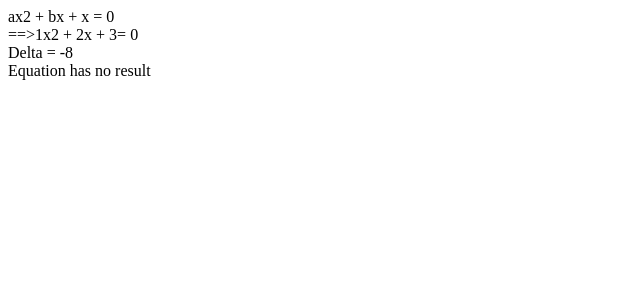
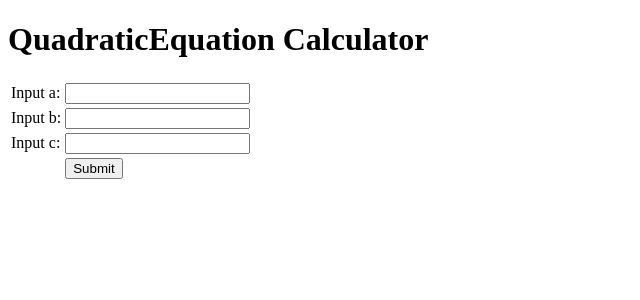
Before and after one commit to TamNguyenCG/PHP-PracticeWeek1, a PHP site: page / in a window 1280 px wide. Shown: the top 300 px of the page, without its empty margins (0-640 px from the left). Run offline with PHP 8.4, Linux system fonts and the light colour scheme.

Commit message:
Build Class QuadraticEquation

```diff
--- a/OOP-QuadraticEquation/QuadraticEquation.php
+++ b/OOP-QuadraticEquation/QuadraticEquation.php
@@ -6,47 +6,42 @@ class quadraticEquation
     public int $b;
     public int $c;
     public int $delta;
-    public int $r1;
-    public int $r2;
 
     public function __construct($a, $b, $c)
     {
         $this->a = $a;
         $this->b = $b;
         $this->c = $c;
+        $this->delta =(pow($this->b,2)) - (4 * $this->a * $this->c);
     }
 
-   /* function getA($a): int
+    public function getA(): int
     {
         return $this->a;
     }
 
-    function getB($b): int
+    public function getB(): int
     {
-        return $this->a;
+        return $this->b;
     }
 
-    function getC($c): int
+    public function getC(): int
     {
-        return $this->a;
-    }*/
-
-    function getDiscriminant(): int
-    {
-        return $this->delta = pow($this->b, 2) - (4 * $this->a * $this->c);
+        return $this->c;
     }
 
-    function getRoot1(): int
+    public function getDiscriminant(): int
     {
-        return $this->r1 = ((-$this->b) + (sqrt($this->delta))) / 2 * $this->a;
+        return $this->delta;
     }
 
-    function getRoot2(): int
+    public function getRoot1(): int
     {
-        return $this->r2 = ((-$this->b) - (sqrt($this->delta))) / 2 * $this->a;
+        return ((-$this->b) + (sqrt($this->delta))) / 2 * $this->a;
     }
-    function display(){
-        echo "ax2 + bx + x = 0 <br>";
-        echo "==>".$this->a . "x2 + " . $this->b . "x + " . $this->c . "= 0 <br>";
+
+    public function getRoot2(): int
+    {
+        return ((-$this->b) - (sqrt($this->delta))) / 2 * $this->a;
     }
 }
--- a/OOP-QuadraticEquation/index.php
+++ b/OOP-QuadraticEquation/index.php
@@ -1,17 +1,51 @@
+<!doctype html>
+<html lang="en">
+<head>
+    <meta charset="UTF-8">
+    <meta name="viewport"
+          content="width=device-width, user-scalable=no, initial-scale=1.0, maximum-scale=1.0, minimum-scale=1.0">
+    <meta http-equiv="X-UA-Compatible" content="ie=edge">
+    <title>QuadraticEquation</title>
+</head>
+<body>
+<form action="" method="post">
+    <h1>QuadraticEquation Calculator</h1>
+    <table>
+        <tr>
+            <td>Input a:</td>
+            <td><input type="text" name="A"></td>
+        </tr>
+        <tr>
+            <td>Input b:</td>
+            <td><input type="text" name="B"></td>
+        </tr>
+        <tr>
+            <td>Input c:</td>
+            <td><input type="text" name="C"></td>
+        </tr>
+        <tr>
+            <td></td>
+            <td><input type="submit"></td>
+        </tr>
+    </table>
+</form>
 <?php
 include_once('QuadraticEquation.php');
-$a = 1;
-$b = 2;
-$c = 3;
-$QuadraticEquation = new quadraticEquation($a, $b, $c);
-$QuadraticEquation->display();
-$delta = $QuadraticEquation->getDiscriminant();
-
-echo "Delta = " . $delta . "<br>";
-if ($delta > 0) {
-    echo "Equation have 2 result: r1 =" . $QuadraticEquation->getRoot1() . ", r2 = " . $QuadraticEquation->getRoot2();
-}elseif ($delta == 0) {
-    echo "Equation has 1 result: r1 = r2 =" . $QuadraticEquation->getRoot1();
-}elseif ($delta < 0) {
-    echo "Equation has no result";
+if ($_SERVER["REQUEST_METHOD"] == "POST") {
+    $a = $_POST["A"];
+    $b = $_POST["B"];
+    $c = $_POST["C"];
+    $delta = (pow($b,2)) - (4 * $a * $c);
+    echo "Delta = " . $delta . "<br>";
+    $QuadraticEquation = new quadraticEquation($a, $b, $c);
+    if ($delta > 0) {
+        echo "QuadraticEquation have 2 results: {$QuadraticEquation->getRoot1()} and {$QuadraticEquation->getRoot2()}";
+    } elseif ($delta == 0) {
+        echo "QuadraticEquation has 1 result: {$QuadraticEquation->getRoot1()}";
+    } elseif ($delta < 0) {
+        echo "Equation has no result";
+    }
 }
+?>
+</body>
+</html>
```
